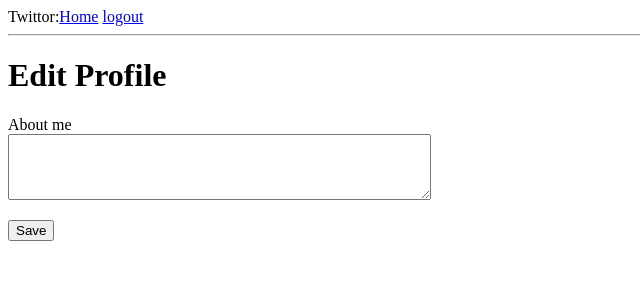
After one commit to CharLouHs/Simulate-a-Twitter-website, a Flask app: page /edit_profile in a window 1280 px wide. The commit adds this page. Shown: the top 300 px of the page, without its empty margins (0-640 px from the left). Run offline with Flask 2, Linux system fonts and the light colour scheme; a user stored in the database is signed in; parts of the project's set-up code (start-up, migrations or seed data) failed here and were passed over.

Commit message:
edit profile

```diff
--- a/main/twiter/__init__.py
+++ b/main/twiter/__init__.py
@@ -8,7 +8,7 @@ db=SQLAlchemy()
 migrate=Migrate()
 login_manager=LoginManager()
 login_manager.login_view='login'
-from twiter.route import index, login,logout,register,user,pageNotFound
+from twiter.route import index, login,logout,register,user,pageNotFound,edit_profile
 
 
 def create_app():
@@ -27,6 +27,7 @@ def create_app():
     app.add_url_rule('/login','login',login,methods=['GET','POST'])
     app.add_url_rule('/logout','logout',logout)
     app.add_url_rule('/<username>','profile',user)
+    app.add_url_rule('/edit_profile','edit_profile',edit_profile,methods=['GET','POST'])
     app.add_url_rule('/register','register',register,methods=['GET','POST'])
     app.register_error_handler(404,pageNotFound)
 
--- a/main/twiter/forms.py
+++ b/main/twiter/forms.py
@@ -1,8 +1,9 @@
 from ast import Sub
 from tokenize import String
 from flask_wtf import FlaskForm
-from wtforms import StringField,PasswordField,BooleanField,SubmitField
-from wtforms.validators import DataRequired, email_validator,Email,EqualTo,ValidationError
+from wtforms import StringField,PasswordField,BooleanField,SubmitField,TextAreaField
+
+from wtforms.validators import DataRequired, email_validator,Email,EqualTo,ValidationError,Length
 from twiter.models import User
 
 class LoginForm(FlaskForm):
@@ -30,3 +31,7 @@ class RegisterForm(FlaskForm):
         user=User.query.filter_by(email=email.data).first()
         if user is not None:
             raise ValidationError('please use different email address')
+
+class EditProfileForm(FlaskForm):
+    about_me=TextAreaField('About me',validators=[Length(min=0,max=120)])
+    submit = SubmitField('Save')
--- a/main/twiter/route.py
+++ b/main/twiter/route.py
@@ -1,4 +1,5 @@
 from flask import Flask, render_template,redirect, url_for,request,abort
+from twiter.forms import EditProfileForm
 from twiter.forms import LoginForm,RegisterForm
 from flask_login import login_user,current_user, logout_user,login_required
 from twiter.models import User,Tweet
@@ -70,3 +71,13 @@ def user(username):
 
 def pageNotFound(e):
     return render_template('404.html',title='404'),404
+
+def edit_profile():
+    form=EditProfileForm()
+    if request.method == 'GET':
+        form.about_me.data=current_user.about_me
+    if form.validate_on_submit():
+        current_user.about_me=form.about_me.data
+        db.session.commit()
+        return redirect(url_for('profile',username=current_user.username))
+    return render_template('edit_profile.html',form=form)
--- /dev/null
+++ b/main/twiter/templates/edit_profile.html
@@ -0,0 +1,17 @@
+{% extends "base.html" %}
+{% block content %}
+
+    <h1>Edit Profile</h1>
+    <form action="" method="post">
+        {{ form.hidden_tag() }}
+        <p>
+            {{form.about_me.label}}<br>
+            {{form.about_me(cols=50, rows=4)}}<br>
+            {% for error in form.about_me.errors %}
+            <span style="color: red">[{{error}}]</span>
+            {% endfor %}
+        </p>
+
+        <p>{{form.submit()}}</p>
+    </form>
+{% endblock %}
--- a/main/twiter/templates/user.html
+++ b/main/twiter/templates/user.html
@@ -13,6 +13,9 @@
                 {% if user.create_time %}
                 <p>Joined : {{user.create_time}}</p>
                 {% endif %}
+                {% if user==current_user %}
+                <p><a href="{{url_for('edit_profile')}}">Edit your profile</a></p>
+                {% endif %}
             </td>
         </tr>
     </table>
```
Also changed, not shown: main/twiter/twiter.db.
